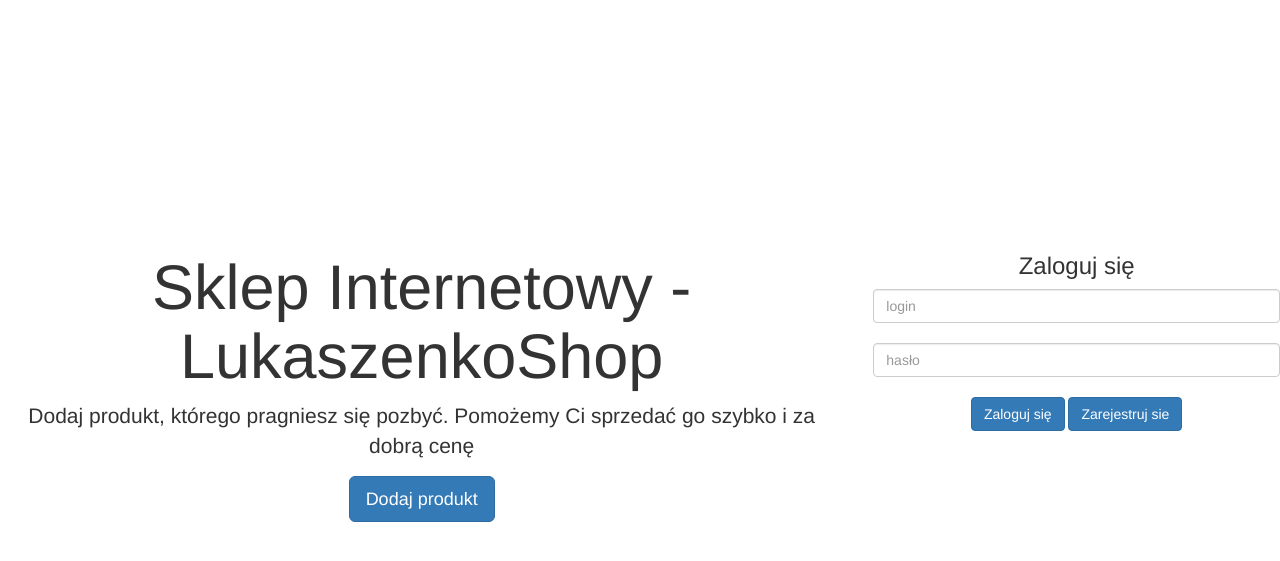
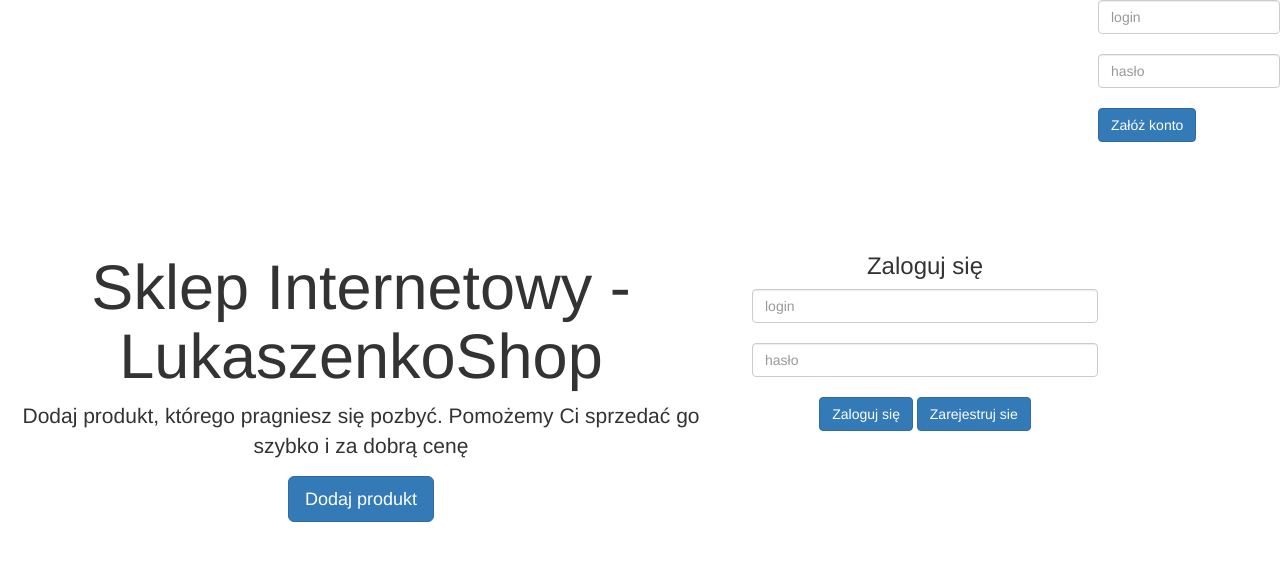
Before and after one commit to lukaszw1939/sklep-internetowy, a PHP site: page / in a window 1280 px wide. Shown: the top 561 px of the page. Run offline with PHP 8.4, Linux system fonts and the light colour scheme.

Commit message:
Poprawa i dodanie jquery do mechanizmu rejestracji

```diff
--- a/head.php
+++ b/head.php
@@ -9,5 +9,6 @@
 
 		<script src="js/jquery.js"></script>
 		<script src="js/jquery-ui.js"></script>
+		<script src="js/index_script.js"></script>
 
 </head>
--- a/index.php
+++ b/index.php
@@ -20,8 +20,8 @@
 				<form method="post" action="login.php">
 					<input type="text" name="login" placeholder="login" class="form-control"/> <br />
 					<input type="password" name="password" placeholder="hasło" class="form-control"/> <br />
-					<input type="submit" class="btn btn-primary" value="Zaloguj się" name="login"/>
-					<input type="submit" class="btn btn-primary" value="Zarejestruj sie" name="register" />
+					<input type="submit" class="btn btn-primary" value="Zaloguj się"/>
+					<input type="button" class="btn btn-primary" value="Zarejestruj sie" id="register" />
 				</form>
                         </div>
 
@@ -29,5 +29,14 @@
 			</div>
 		</div>
 	</div>
+
+	<div id="register_dialog">
+		<form method="post" action="register.php">
+			<input type="text" name="login" placeholder="login" class="form-control"/> <br />
+			<input type="password" name="password" placeholder="hasło" class="form-control"/> <br />
+			<input type="submit" class="btn btn-primary" value="Załóż konto"/>
+
+		</form>
+	</div>
 </body>
 </html>
--- /dev/null
+++ b/js/index_script.js
@@ -0,0 +1,3 @@
+$(function(){
+
+});
```
